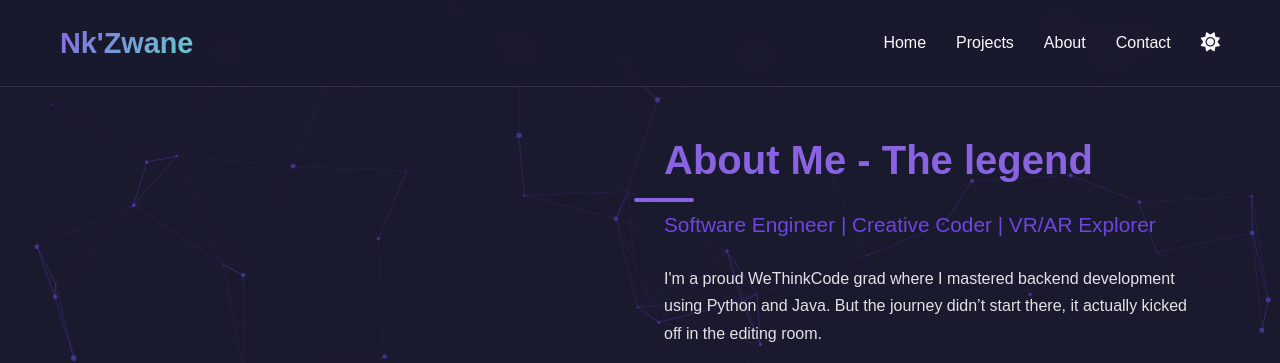
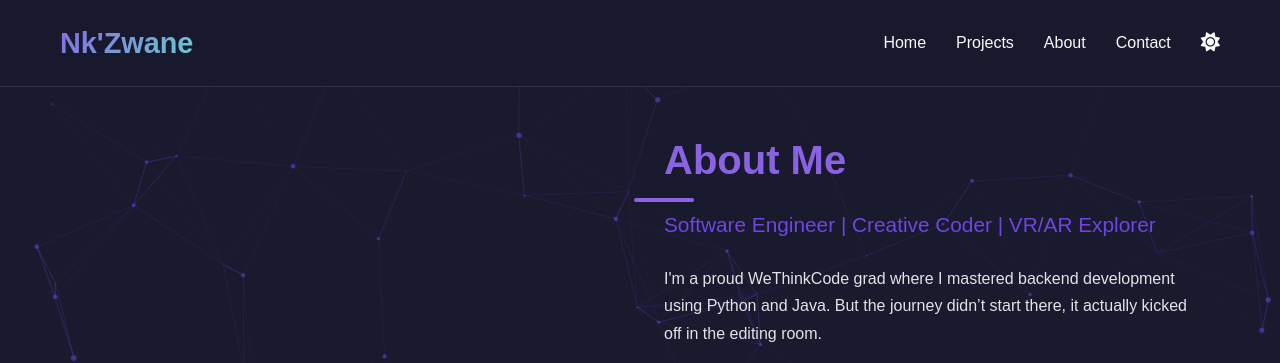
Before and after one commit to nkululeko111/myportfolio2025, a plain HTML site: page about.html in a window 1280 px wide. Shown: the top 363 px of the page. Drawn offline with nearby package versions, Linux system fonts and the light colour scheme.

```diff
--- a/about.html
+++ b/about.html
@@ -42,7 +42,7 @@
                     <div class="image-decor"></div>
                 </div>
                 <div class="about-text">
-                    <h1 class="section-title">About Me - The legend</h1>
+                    <h1 class="section-title">About Me</h1>
                     <h2>Software Engineer | Creative Coder | VR/AR Explorer</h2>
                     <p>
                         I'm a proud WeThinkCode grad where I mastered backend development using Python and Java. But the journey didn’t start there, it actually kicked off in the editing room.
```
